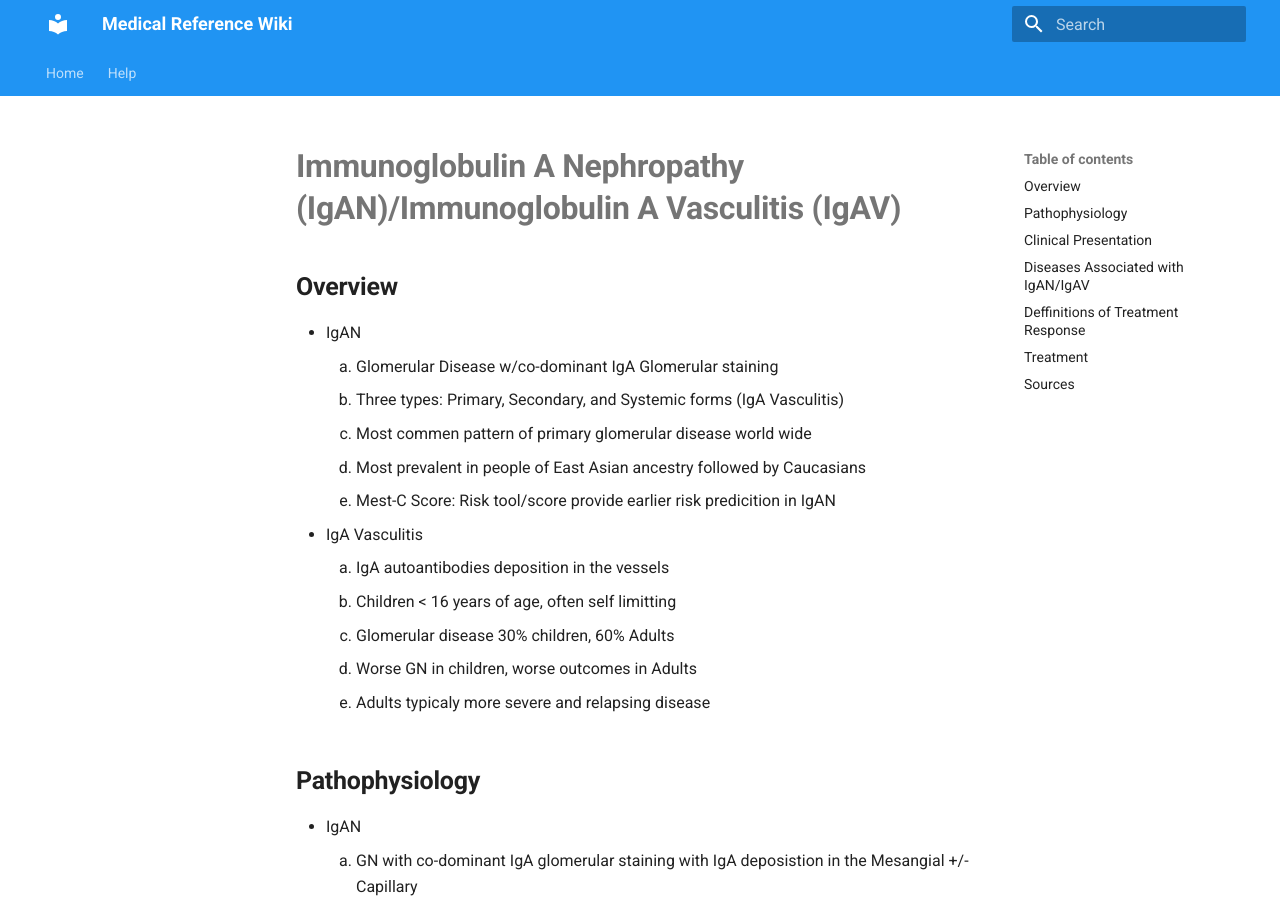
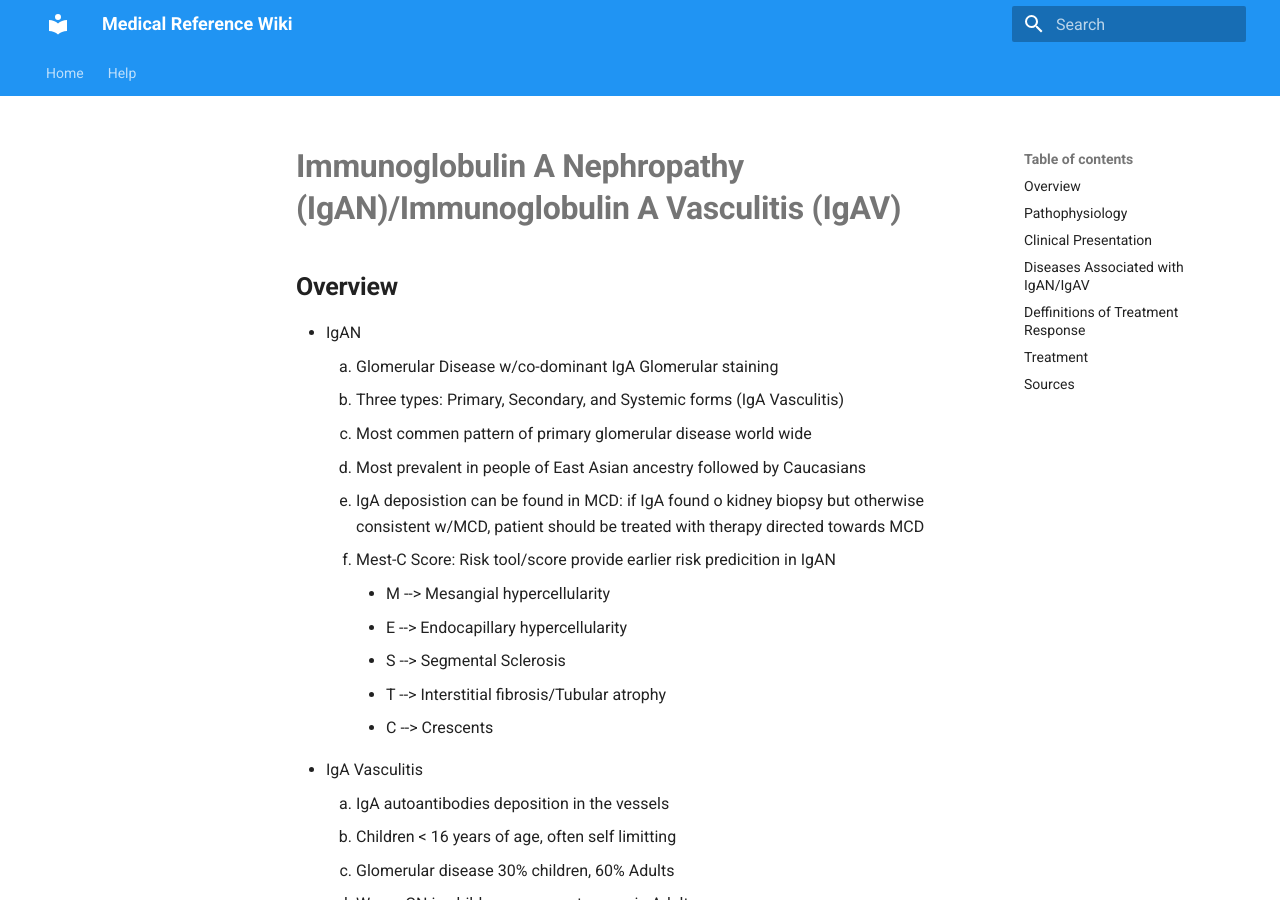
Before and after one commit to TTUNEPH2025/GN, an MkDocs documentation site: the page built from docs/IGAN.md, in a window 1280 px wide and 900 px high. Built offline with MkDocs 1.6.1 and Material for MkDocs 9.7.7, drawn with Linux system fonts in a browser that asks for light colours; some of the changed text lies outside the part shown.

Commit message:
Update IGAN.md

```diff
--- a/docs/IGAN.md
+++ b/docs/IGAN.md
@@ -5,7 +5,13 @@
       2. Three types: Primary, Secondary, and Systemic forms (IgA Vasculitis)
       3. Most commen pattern of primary glomerular disease world wide
       4. Most prevalent in people of East Asian ancestry followed by Caucasians
-      5. Mest-C Score: Risk tool/score provide earlier risk predicition in IgAN
+      5. IgA deposistion can be found in MCD: if IgA found o kidney biopsy but otherwise consistent w/MCD, patient should be treated with therapy directed towards MCD
+      6. Mest-C Score: Risk tool/score provide earlier risk predicition in IgAN
+         - M --> Mesangial hypercellularity
+         - E --> Endocapillary hypercellularity
+         - S --> Segmental Sclerosis
+         - T --> Interstitial fibrosis/Tubular atrophy
+         - C --> Crescents
  * IgA Vasculitis
       1. IgA autoantibodies deposition in the vessels
       2. Children < 16 years of age, often self limitting
```
Also changed, not shown: other parts of docs/IGAN.md (+5 -4 lines).
